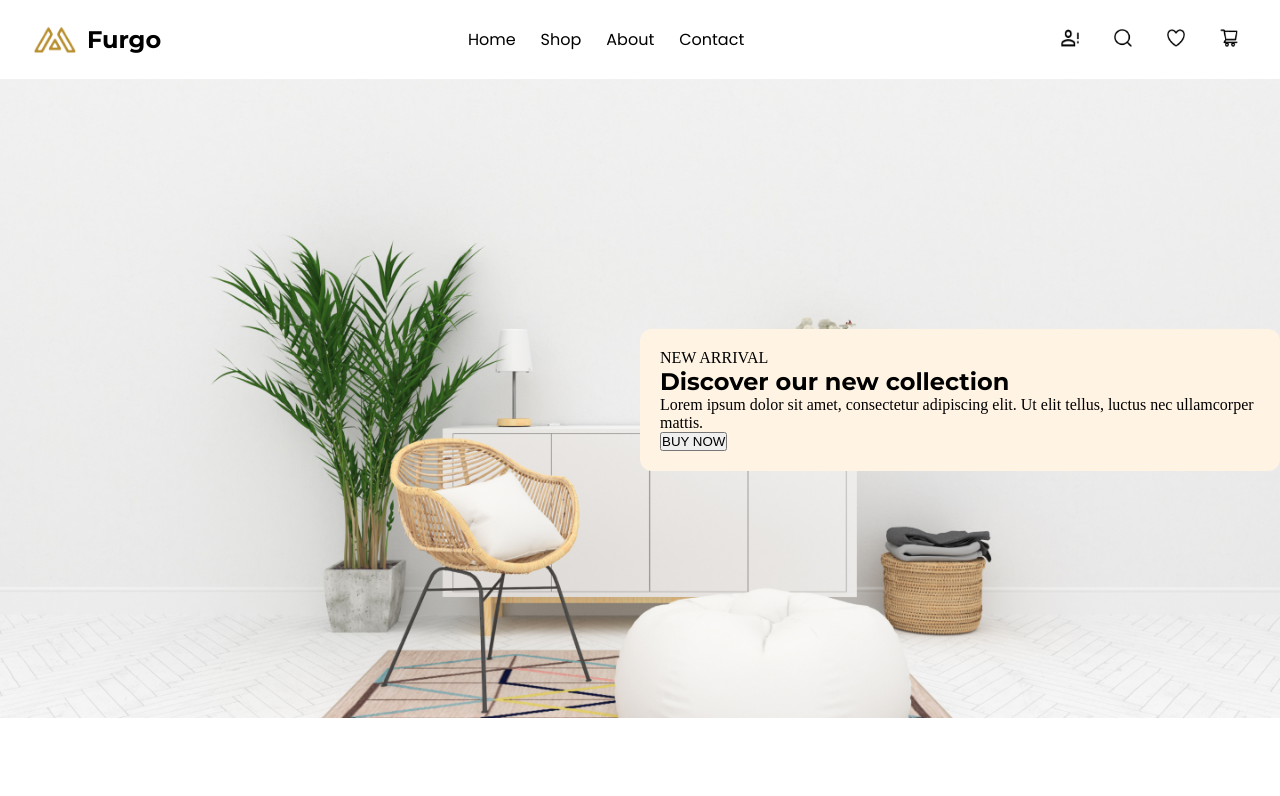
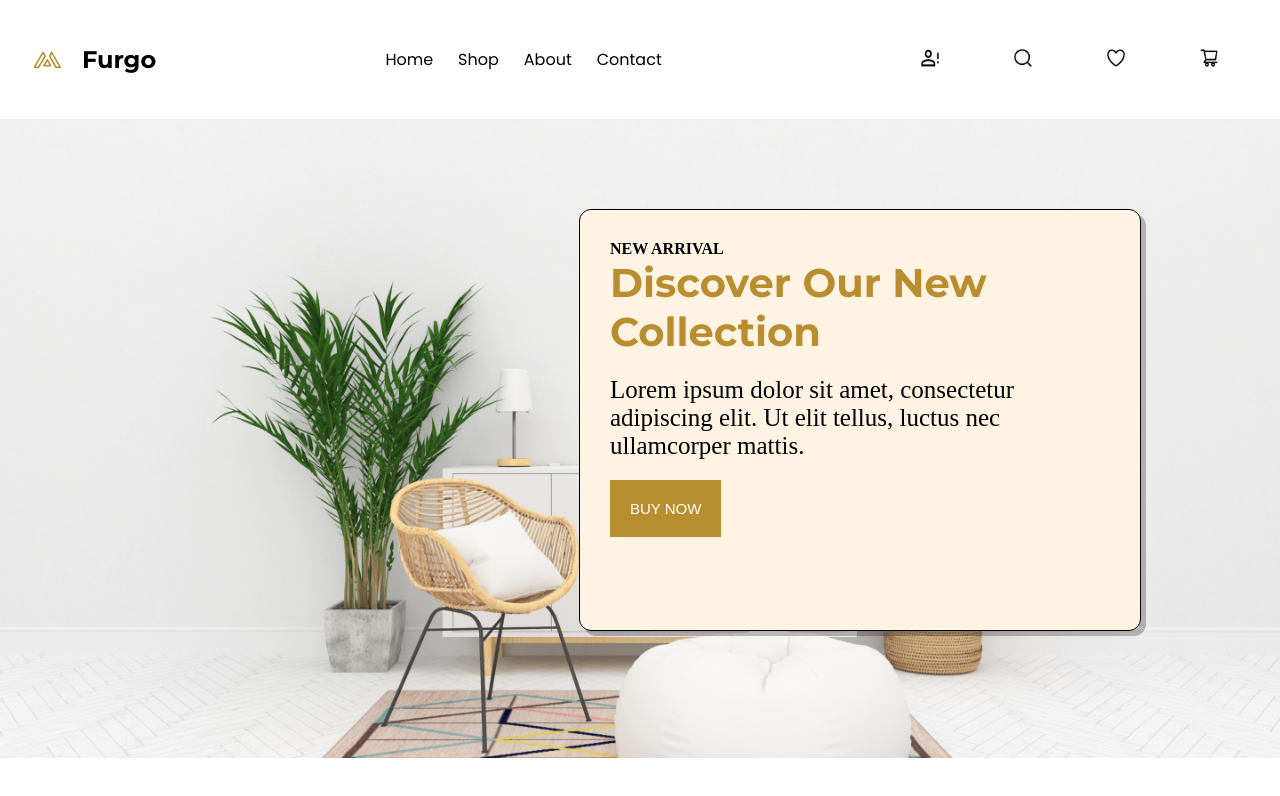
Before and after one commit to AwsomeAnkit/landing_page, a plain HTML site: page index.html in a window 1280 px wide. Drawn offline with Linux system fonts and the light colour scheme.

Commit message:
Under banner

```diff
--- a/index.html
+++ b/index.html
@@ -41,9 +41,9 @@
             </div>
             <div class="arrival-wrapper">
                 <div class="arrival">
-                    <p>NEW ARRIVAL</p>
-                    <h1>Discover our new collection</h1>
-                    <p>Lorem ipsum dolor sit amet, consectetur adipiscing elit. Ut elit tellus, luctus nec ullamcorper mattis.</p>
+                    <p><B>NEW ARRIVAL</B></p>
+                    <h1>Discover Our New Collection</h1>
+                    <p class="one">Lorem ipsum dolor sit amet, consectetur adipiscing elit. Ut elit tellus, luctus nec ullamcorper mattis.</p>
                     <button>BUY NOW</button>
                 </div>
             </div>
--- a/style/index.css
+++ b/style/index.css
@@ -22,7 +22,8 @@
 }
 
 .icon > img {
-    width: 45px !important;
+    width: 30px !important;
+    margin-right: 10px;
 }
 
 .links {
@@ -80,12 +81,43 @@
 
 .arrival-wrapper {
     display: flex;
-    align-items: center;
+    text-align: left;
     justify-content: center;
 }
 
 .arrival {
-    padding: 20px;
+    max-width: 500px;
+    height: 45vh;
+    padding: 30px;
     background: #FFF3E3;
     border-radius: 12px;
+    border: 1px solid black;
+    box-shadow: 5px 5px #00000040;
+    position: relative;
+    top: 90px;
+    right: 100px;
 }
+
+h1{
+    font-size: 40px;
+    color: #B88E2F;
+    margin-bottom: 20px;
+}
+
+.one{
+    font-size: 25px;
+    margin-bottom: 20px;
+}
+
+button{
+    padding: 20px;
+    justify-content: center;
+    font-size: 15px;
+    color: white;
+    border: none;
+    background-color: #B88E2F;
+    cursor: pointer;
+}
+.arrival > button:hover{
+    background-color: orange;
+}
```
